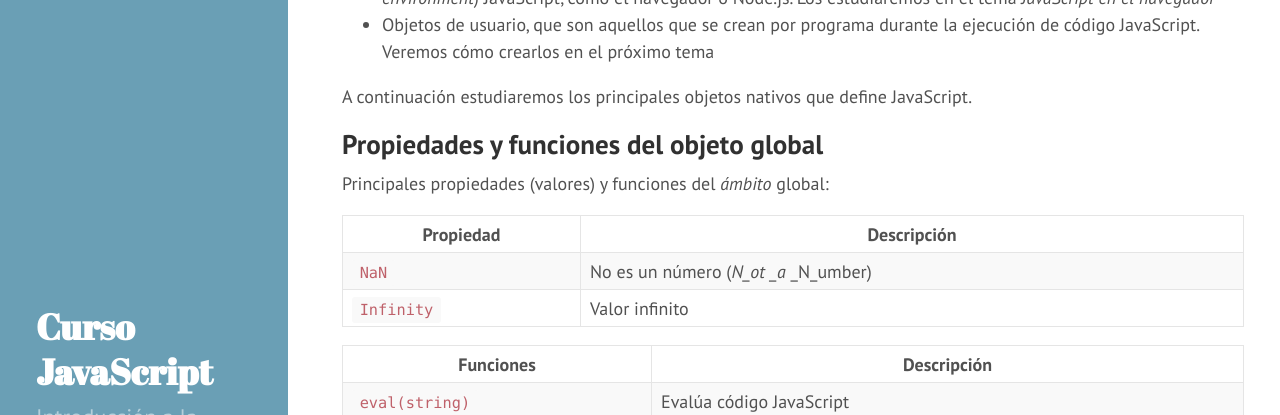
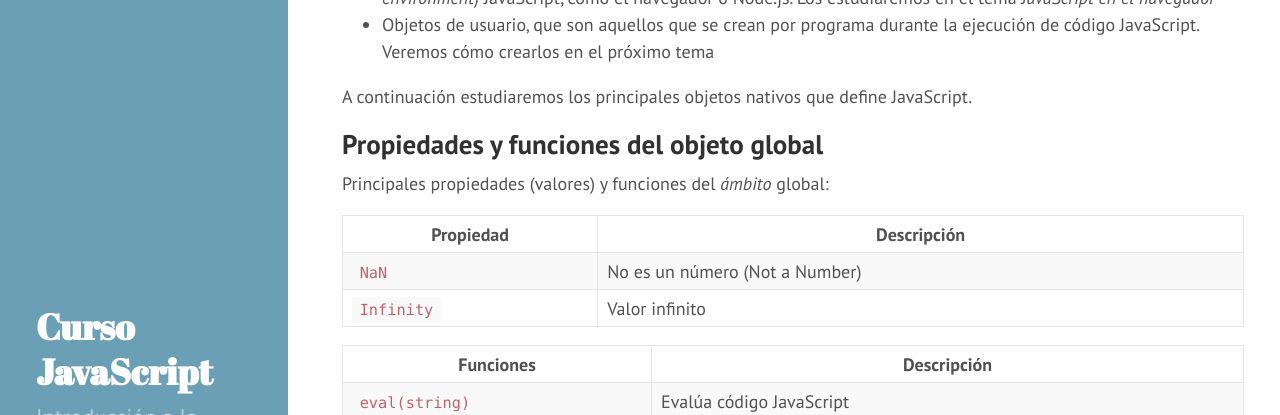
Before and after one commit to xguaita/curso-javascript, a Jekyll site: the page built from modulo2/index.md, in a window 1280 px wide and 900 px high, scrolled down 478 px. Shown: the top 415 px of the window. Built offline with Jekyll 4.4.1, drawn with Linux system fonts in a browser that asks for light colours; Markdown is read by kramdown in place of the engine named in the settings.

Commit message:
Error en cursivas

```diff
--- a/modulo2/index.md
+++ b/modulo2/index.md
@@ -24,7 +24,7 @@ Principales propiedades (valores) y funciones del _ámbito_ global:
 
 | Propiedad | Descripción |
 | --------- | ----------- |
-| `NaN`| No es un número (_N_ot _a_ _N_umber) |
+| `NaN`| No es un número (Not a Number) |
 | `Infinity` | Valor infinito |
 
 | Funciones | Descripción |
```
